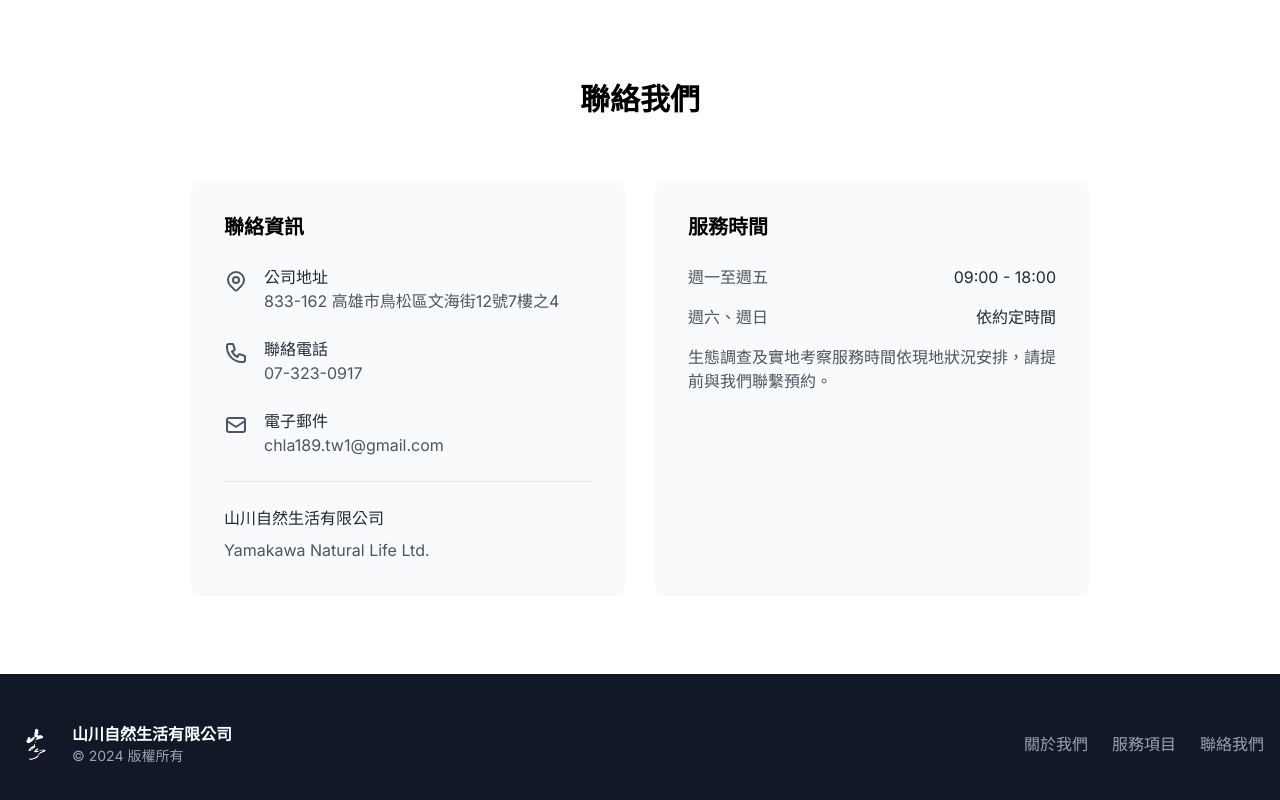
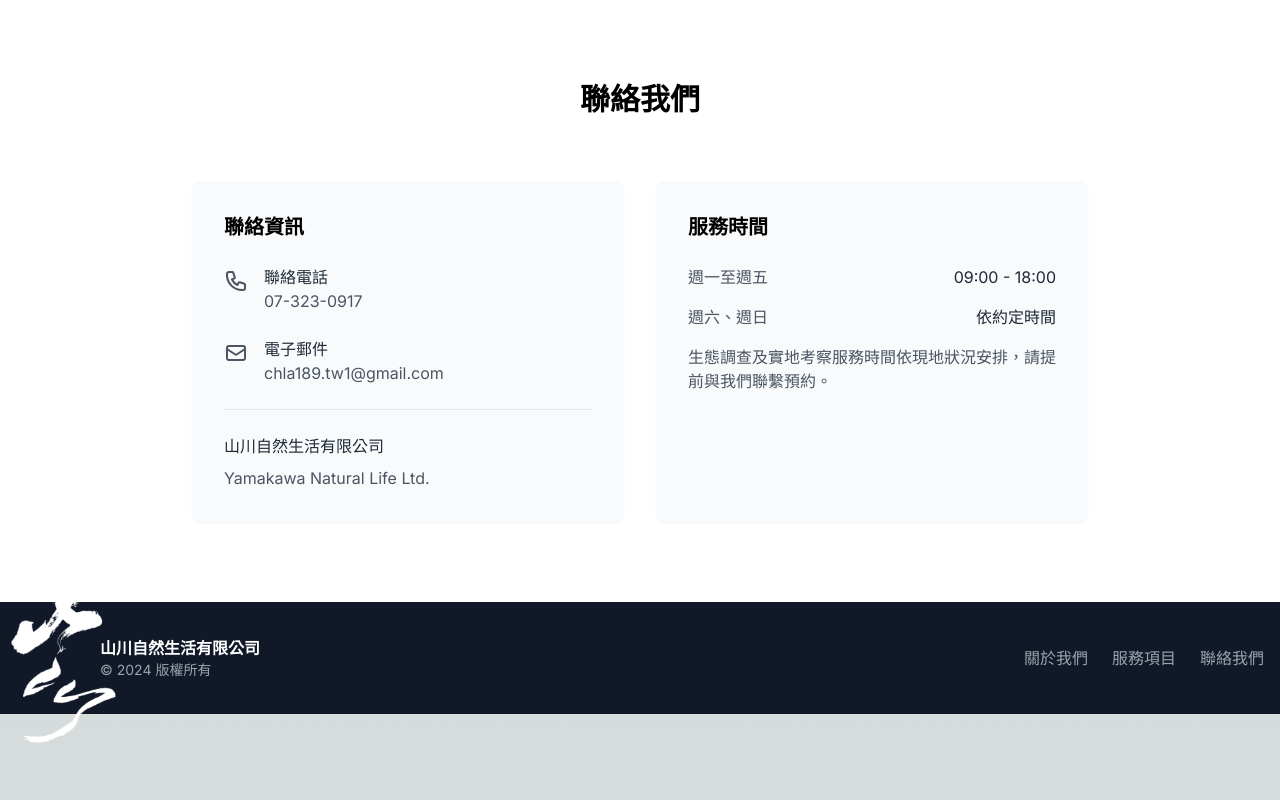
Before and after one commit to chla189/yamakawanatural-website, a Next.js app: page / in a window 1280 px wide. Shown: the part 3025-3825 px from the top of the page. After the commit the page ends 3791 px from the top, so only its background shows below. Built offline with nearby package versions, Linux system fonts and the light colour scheme.

Commit message:
移除聯絡資訊中的地址

```diff
--- a/app/page.tsx
+++ b/app/page.tsx
@@ -204,16 +204,6 @@
               <div className="space-y-6">
                 <div className="flex items-start space-x-4">
                   <svg className="w-6 h-6 text-gray-600 mt-1" fill="none" stroke="currentColor" viewBox="0 0 24 24">
-                    <path strokeLinecap="round" strokeLinejoin="round" strokeWidth="2" d="M17.657 16.657L13.414 20.9a1.998 1.998 0 01-2.827 0l-4.244-4.243a8 8 0 1111.314 0z" />
-                    <path strokeLinecap="round" strokeLinejoin="round" strokeWidth="2" d="M15 11a3 3 0 11-6 0 3 3 0 016 0z" />
-                  </svg>
-                  <div>
-                    <h4 className="font-medium text-gray-800">公司地址</h4>
-                    <p className="text-gray-600">833-162 高雄市鳥松區文海街12號7樓之4</p>
-                  </div>
-                </div>
-                <div className="flex items-start space-x-4">
-                  <svg className="w-6 h-6 text-gray-600 mt-1" fill="none" stroke="currentColor" viewBox="0 0 24 24">
                     <path strokeLinecap="round" strokeLinejoin="round" strokeWidth="2" d="M3 5a2 2 0 012-2h3.28a1 1 0 01.948.684l1.498 4.493a1 1 0 01-.502 1.21l-2.257 1.13a11.042 11.042 0 005.516 5.516l1.13-2.257a1 1 0 011.21-.502l4.493 1.498a1 1 0 01.684.949V19a2 2 0 01-2 2h-1C9.716 21 3 14.284 3 6V5z" />
                   </svg>
                   <div>
@@ -257,17 +247,17 @@
       </section>
 
       {/* 頁尾 */}
-      <footer className="bg-gray-900 text-white py-12">
+      <footer className="bg-gray-900 text-white py-2">
         <div className="container mx-auto px-4">
           <div className="flex flex-col md:flex-row justify-between items-center">
-            <div className="flex items-center space-x-4 mb-4 md:mb-0">
-              <div className="w-10 h-10 relative">
+            <div className="flex items-center mb-1 md:mb-0">
+              <div className="w-24 h-24 relative -mr-3">
                 <Image
                   src="/images/logo-transparent.png.png"
                   alt="山川自然"
                   fill
                   className="object-contain"
-                  style={{ filter: 'brightness(0) invert(1)' }}  // 將logo轉為白色
+                  style={{ filter: 'brightness(0) invert(1)', transform: 'scale(2.25)' }}
                 />
               </div>
               <div>
```
